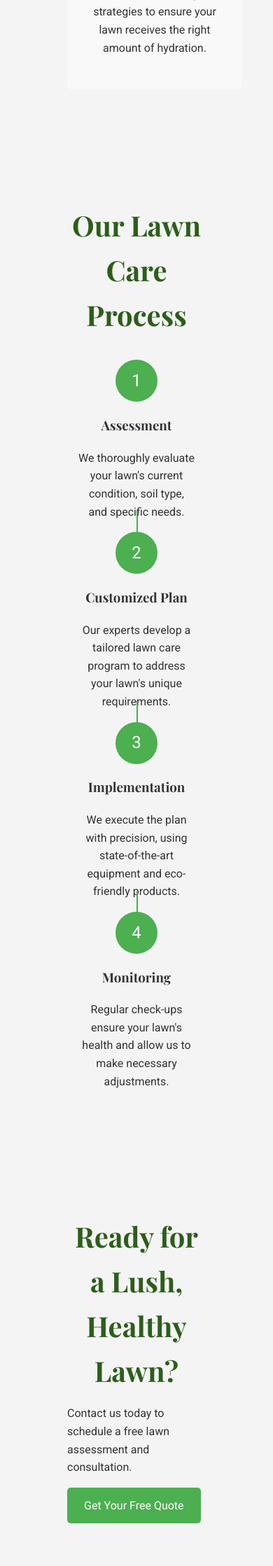
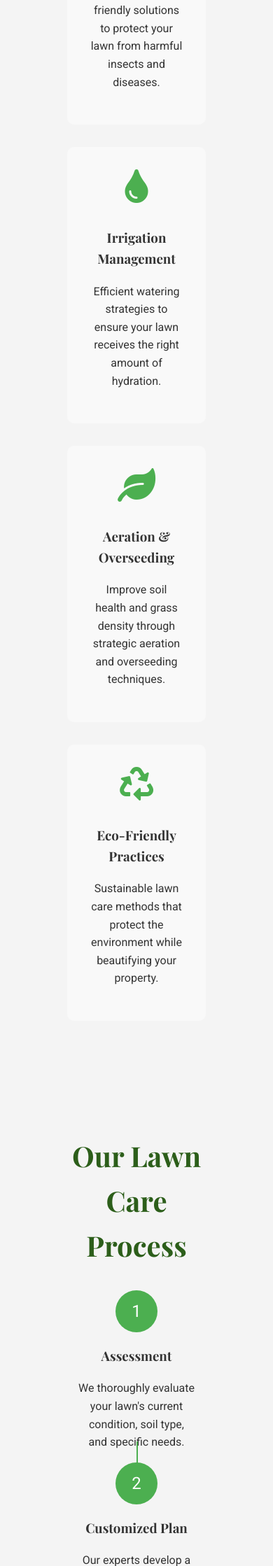
Before and after one commit to JohnathonCrowder/GreenThumbLandscaping, a Flask app: page /services/lawn-care in a window 390 px wide. Shown: the part 2852-5090 px from the top of the page at 70% size. Run offline with Flask 3, Linux system fonts and the light colour scheme.

Commit message:
Update lawn_care.html

```diff
--- a/app/templates/lawn_care.html
+++ b/app/templates/lawn_care.html
@@ -20,6 +20,7 @@
 
     <section class="service-highlights" data-aos="fade-up">
         <div class="container">
+            <h2>Our Lawn Care Services</h2>
             <div class="highlight-grid">
                 <div class="highlight-item">
                     <i class="fas fa-cut"></i>
@@ -40,6 +41,16 @@
                     <i class="fas fa-tint"></i>
                     <h3>Irrigation Management</h3>
                     <p>Efficient watering strategies to ensure your lawn receives the right amount of hydration.</p>
+                </div>
+                <div class="highlight-item">
+                    <i class="fas fa-leaf"></i>
+                    <h3>Aeration & Overseeding</h3>
+                    <p>Improve soil health and grass density through strategic aeration and overseeding techniques.</p>
+                </div>
+                <div class="highlight-item">
+                    <i class="fas fa-recycle"></i>
+                    <h3>Eco-Friendly Practices</h3>
+                    <p>Sustainable lawn care methods that protect the environment while beautifying your property.</p>
                 </div>
             </div>
         </div>
@@ -74,7 +85,7 @@
     </section>
 
     <section class="service-cta" data-aos="zoom-in">
-        <div class="container">
+        <div class="container text-center">
             <h2>Ready for a Lush, Healthy Lawn?</h2>
             <p>Contact us today to schedule a free lawn assessment and consultation.</p>
             <a href="{{ url_for('contact') }}" class="cta-button">Get Your Free Quote</a>
@@ -101,6 +112,14 @@
                     <h3>Do you use eco-friendly products?</h3>
                     <p>Yes, we prioritize the use of environmentally friendly products and practices in all our lawn care services to protect both your lawn and the environment.</p>
                 </div>
+                <div class="faq-item">
+                    <h3>How often should I water my lawn?</h3>
+                    <p>Watering frequency depends on various factors including climate, grass type, and soil conditions. Generally, deep, infrequent watering (1-2 times per week) is better than frequent, shallow watering.</p>
+                </div>
+                <div class="faq-item">
+                    <h3>Can you help with lawn pest infestations?</h3>
+                    <p>Absolutely. We offer comprehensive pest control services to identify and treat various lawn pests, using methods that are effective and safe for your family and pets.</p>
+                </div>
             </div>
         </div>
     </section>
@@ -115,7 +134,7 @@
 
     .highlight-grid {
         display: grid;
-        grid-template-columns: repeat(auto-fit, minmax(250px, 1fr));
+        grid-template-columns: repeat(3, 1fr);
         gap: 2rem;
     }
 
@@ -174,9 +193,13 @@
         margin: 0 auto 1rem;
     }
 
+    .service-cta .container {
+        text-align: center;
+    }
+
     .faq-grid {
         display: grid;
-        grid-template-columns: repeat(auto-fit, minmax(300px, 1fr));
+        grid-template-columns: repeat(2, 1fr);
         gap: 2rem;
         margin-top: 2rem;
     }
@@ -192,6 +215,12 @@
         color: #2c5e1a;
     }
 
+    @media (max-width: 992px) {
+        .highlight-grid {
+            grid-template-columns: repeat(2, 1fr);
+        }
+    }
+
     @media (max-width: 768px) {
         .process-steps {
             flex-direction: column;
@@ -205,6 +234,16 @@
             width: 2px;
             height: 60px;
         }
+
+        .faq-grid {
+            grid-template-columns: 1fr;
+        }
+    }
+
+    @media (max-width: 576px) {
+        .highlight-grid {
+            grid-template-columns: 1fr;
+        }
     }
 </style>
 {% endblock %}
```
